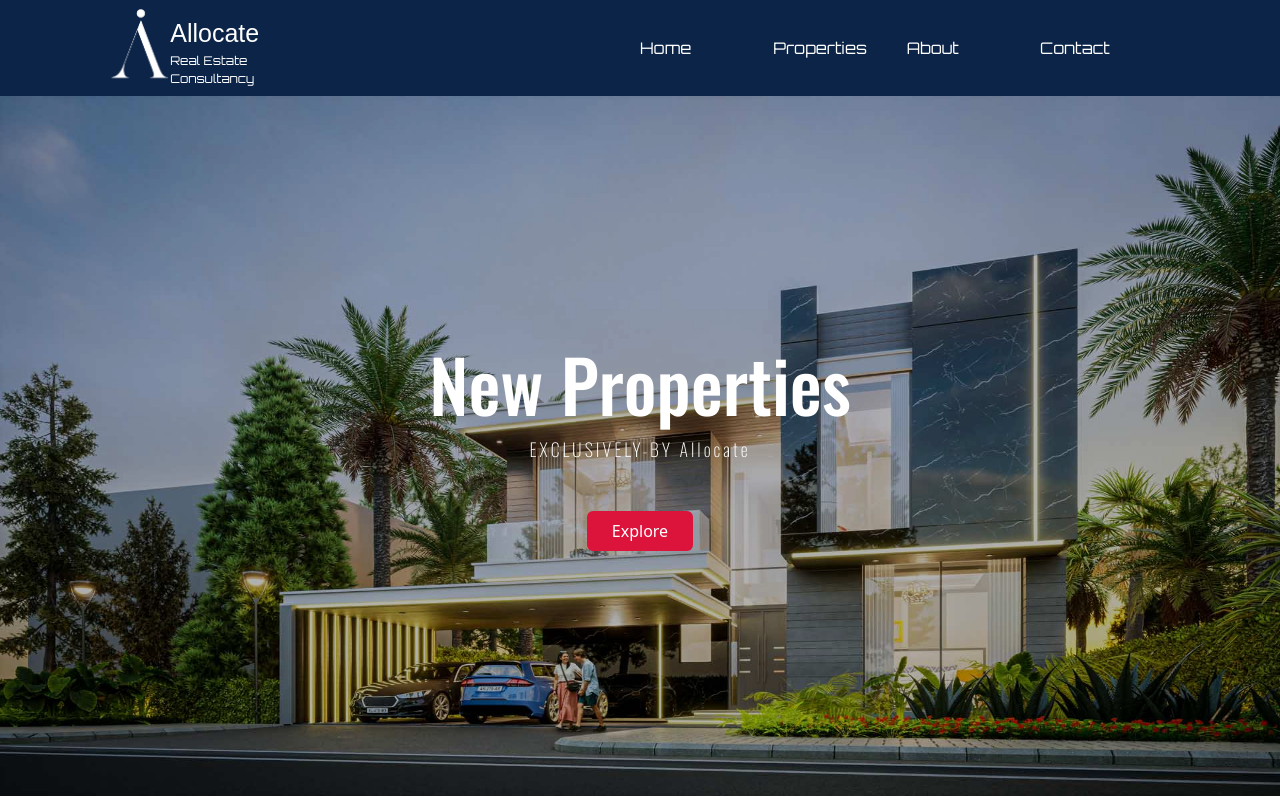
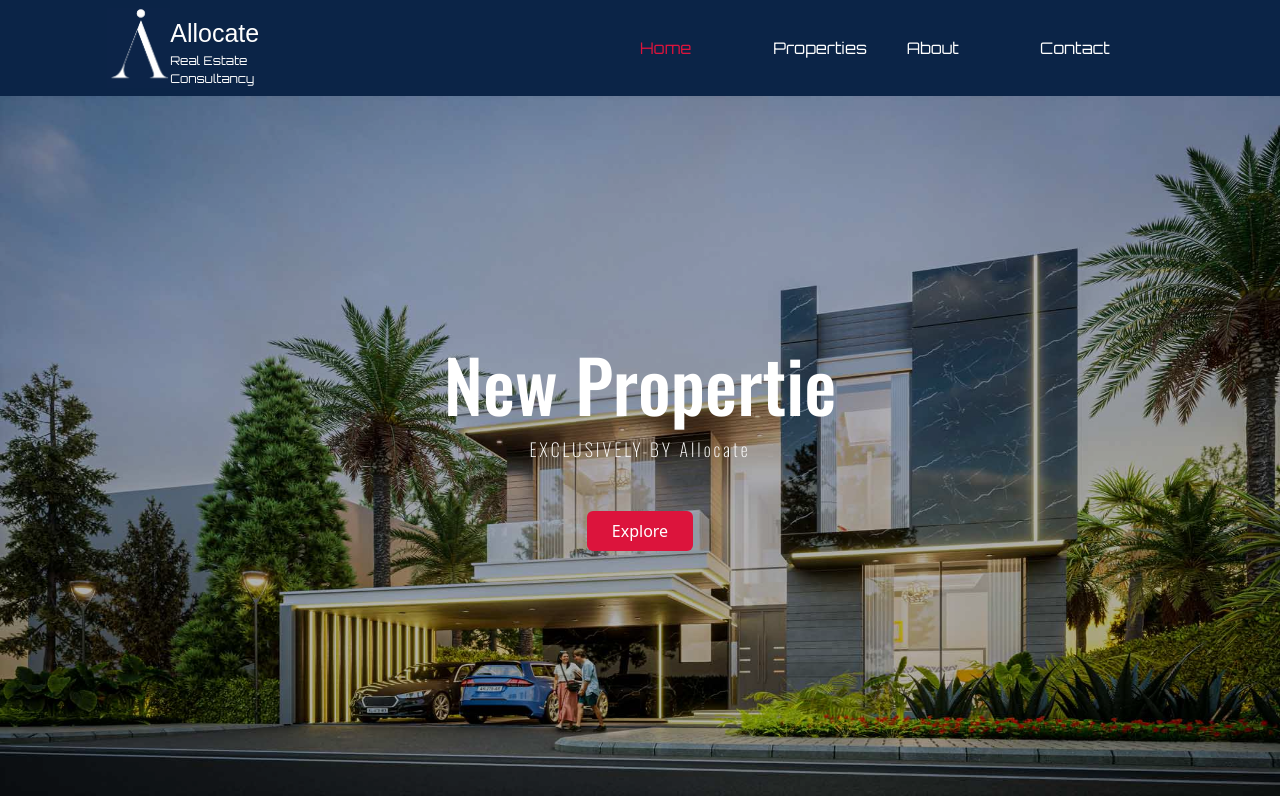
Before and after one commit to youssef-eissa/allocate-realestate, a React (Create React App) app: page / in a window 1280 px wide. Shown: the top 800 px of the page. Built offline with nearby package versions, Linux system fonts and the light colour scheme; no server answers; a web font is replaced by a local one.

Commit message:
home updates

```diff
--- a/package.json
+++ b/package.json
@@ -19,12 +19,15 @@
     "bootstrap": "^5.3.2",
     "bootstrapp": "^0.0.0",
     "formik": "^2.4.5",
+    "framer-motion": "^10.16.4",
     "react": "^18.2.0",
     "react-dom": "^18.2.0",
+    "react-intersection-observer": "^9.5.3",
     "react-loader-spinner": "^5.4.5",
     "react-router-dom": "^6.18.0",
     "react-scripts": "5.0.1",
     "react-slick": "^0.29.0",
+    "react-type-animation": "^3.2.0",
     "slick-carousel": "^1.8.1",
     "styled-components": "^6.1.1",
     "typescript": "^4.9.5",
--- a/src/App.tsx
+++ b/src/App.tsx
@@ -7,7 +7,7 @@ import { apiData } from "./components/types/apiTypes";
 import { Triangle } from "react-loader-spinner";
 import ContactUsSection from "./components/ContactUsSection";
 import Footer from "./components/Footer";
-
+import About from "./components/About";
 
 
 function App() {
@@ -18,8 +18,6 @@ const {data:ForSale,isFetching,isSuccess}=useQuery({
   refetchIntervalInBackground: false,
   refetchOnWindowFocus: false,
     staleTime: 1000 * 6000,
-
-
 })
 
   const {data:ForRent ,isFetching:ForRentFetching,isSuccess:ForRentSuccess} = useQuery({
@@ -30,7 +28,9 @@ const {data:ForSale,isFetching,isSuccess}=useQuery({
     refetchOnWindowFocus: false,
     staleTime: 1000 * 6000,
 
+
   })
+
 
   if (isFetching||ForRentFetching) {
     return <div className="container-fluid">
@@ -48,7 +48,8 @@ const {data:ForSale,isFetching,isSuccess}=useQuery({
     <div className="container-fluid p-0">
         <Navbar/>
       <Routes>
-        <Route path="/" element={<Home ForSale={ForSale as apiData[]} ForRent={ForRent as apiData[]} isFetching={isFetching} isSuccess={isSuccess} ForRentSuccess={ForRentSuccess} />}/>
+        <Route path="/" element={<Home ForSale={ForSale as apiData[]} ForRent={ForRent as apiData[]} isFetching={isFetching} isSuccess={isSuccess} ForRentSuccess={ForRentSuccess} />} />
+        <Route path='/about' element={<About/> } />
       </Routes>
       <ContactUsSection />
       <Footer/>
--- /dev/null
+++ b/src/StyledComponents/PageHead.style.tsx
@@ -0,0 +1,37 @@
+import styled from "styled-components";
+
+type BackGroundImg = {
+    background: string
+}
+export const StyledPageHead = styled.div<BackGroundImg>`
+background-image: url(${props => props.background}) ;
+background-size: cover;
+height: 300px;
+position: relative;
+& .overlay{
+    position: absolute;
+    width: 100%;
+    height: 100%;
+    background-color: #0b244752;
+    top: 0;
+    left: 0;
+
+}
+& .title{
+    font-family: 'Oswald', sans-serif;
+    color: white;
+    font-size: 18px;
+    letter-spacing: 5px;
+    position:relative;
+    z-index: 1;
+    font-weight:100;
+}
+& h2{
+    font-family: 'Oswald', sans-serif;
+    color: white;
+    font-size: 50px ;
+    font-weight: 500;
+    position:relative;
+    z-index: 1;
+}
+`
--- /dev/null
+++ b/src/components/About.tsx
@@ -0,0 +1,26 @@
+import { StyledPageHead } from '../StyledComponents/PageHead.style'
+import headBG from '../assets/about.webp'
+import {motion} from 'framer-motion'
+
+
+function About() {
+return (
+    <motion.div
+        initial={{opacity: 0}}
+        animate={{opacity: 1}}
+        exit={{ opacity: 0 }}
+        transition={{ duration: 2,type: "spring" }}
+        className='container-fluid'>
+        <div className='row'>
+            <StyledPageHead className='col-12 p-0 d-flex flex-column justify-content-center align-items-center' background={headBG}>
+                <div className="overlay"></div>
+                <div className='col-12 title text-center'>Who Are We</div>
+                <h2 className='col-12 text-center'>About Us</h2>
+            </StyledPageHead>
+
+        </div>
+    </motion.div>
+)
+}
+
+export default About
--- a/src/components/BuyAndRent.tsx
+++ b/src/components/BuyAndRent.tsx
@@ -2,10 +2,36 @@ import butImg from '../assets/buyImg.jpeg'
 import rentImg from '../assets/rentImg.jpeg'
 import { Link } from 'react-router-dom'
 import { WrapperSection } from '../StyledComponents/Section.style'
+import { useInView } from 'react-intersection-observer';
+import { useAnimation } from 'framer-motion';
+import { useEffect } from 'react';
+import { motion } from 'framer-motion';
+
+
 function BuyAndRent() {
+    const { ref, inView } = useInView({
+        threshold: 0.2
+    });
+    const animation = useAnimation();
+    useEffect(() => {
+        if (inView) {
+            animation.start({
+                x: 0,
+                transition: {
+                    duration: 1.5,
+                    type: 'spring',
+                    bounce: 0.3
+                }
+            })
+        } else {
+            animation.start({ x: '-100vw' })
+        }
+
+    }, [inView,animation])
+
 return (
-    <div className='container-fluid p-0'>
-        <div className='row BuyAndRent'>
+    <div ref={ref} className='container-fluid p-0'>
+        <motion.div animate={animation} className='row BuyAndRent'>
                 <WrapperSection className='col-12 d-flex flex-column justify-content-center '>
                 <div className='col-12 text-center SectionTitle mb-5'>
                     <div className='title col-12'>WHAT ARE YOU LOOKING FOR?</div>
@@ -23,7 +49,7 @@ return (
                     </div>
                 </div>
             </WrapperSection>
-        </div>
+        </motion.div>
 
     </div>
 )
--- a/src/components/Footer.css
+++ b/src/components/Footer.css
@@ -2,6 +2,7 @@
     background-color: #0B2447;
     color: white;
 }
+
 .footer .logoContainer{
     height: 100px;
 }
--- a/src/components/Home.tsx
+++ b/src/components/Home.tsx
@@ -6,6 +6,8 @@ import { apiData } from './types/apiTypes'
 import RentNewProperties from './RentNewProperties'
 import Testimonials from './Testimonials'
 import CompanyInfo from './CompanyInfo'
+import { motion } from 'framer-motion'
+
 
 
 
@@ -16,16 +18,22 @@ type THome = {
     isSuccess: boolean
     ForRentSuccess: boolean
 }
-function Home({ForSale,isFetching,isSuccess,ForRent,ForRentSuccess}:THome) {
+function Home({ ForSale, isFetching, isSuccess, ForRent, ForRentSuccess }: THome) {
+
 return (
-    <div className="container-fluid">
+    <motion.div
+        initial={{ opacity: 0 }}
+        animate={{ opacity: 1 }}
+        exit={{ opacity: 0 }}
+        transition={{ duration: 2,type: "spring" }}
+        className="container-fluid">
         <HomeImg/>
         <BuyAndRent/>
         <SaleNewProperties ForSale={ForSale}  isFetching={isFetching} isSuccess={isSuccess} />
         <RentNewProperties ForRentSuccess={ForRentSuccess} ForRent={ForRent} />
         <Testimonials />
         <CompanyInfo/>
-    </div>
+    </motion.div>
 )
 }
 
--- a/src/components/HomeImg.tsx
+++ b/src/components/HomeImg.tsx
@@ -1,14 +1,38 @@
 import { StyledLink } from '../StyledComponents/Link.style'
 import HeadHomeImage from '../assets/Villa-for-Sale-in-Damac Lagoons-pic-1-31501.png'
+import { TypeAnimation } from 'react-type-animation';
+
+
+
 function HomeImg() {
+
+    function Texttype(){
+        return (
+        <TypeAnimation
+        sequence={[
+            'New Properties',1000,
+            'New Villas',1000,
+            'New TwinHouses',1000
+                ]}
+        wrapper="h1"
+        cursor={false}
+        repeat={Infinity}
+                style={{  color: 'white', fontFamily: 'Oswald, sans-serif', fontWeight: '500' }}
+        speed={30}
+        />
+        )
+    }
+
 return (
-    <div className="container-fluid p-0">
-        <div className="row HomeImg">
+    <div  className="container-fluid p-0">
+        <div  className="row HomeImg">
             <div className="col-12 p-0 homeLandingImg position-relative d-flex justify-content-center align-items-center">
                 <img src={HeadHomeImage} alt='img' className='img-fluid w-100 h-100 position-absolute z-1' />
                 <div style={{ backgroundColor: 'rgba(0, 0, 0, 0.3)' }} className='HomeOverlay col-12 position-absolute w-100 h-100 z-2'></div>
                 <div className='col-6 d-flex flex-column homeLadingText z-3 align-items-center'>
-                    <h1 className='col-12 text-center'>New Properties</h1>
+                    <div className='col-12 text-center'>
+            <Texttype/>
+                    </div>
                     <span className='text-center col-12'>EXCLUSIVELY BY Allocate</span>
                     <StyledLink className='col-2 rounded p-2 text-center mt-5' to='/properties'>Explore</StyledLink>
                 </div>
--- a/src/components/Navbar.tsx
+++ b/src/components/Navbar.tsx
@@ -1,10 +1,50 @@
 import './navbar.css'
 import logo from '../assets/theLogo.jpeg'
 import { Link } from 'react-router-dom'
+import { useLocation } from 'react-router-dom'
+import { useEffect, useState,useRef } from 'react'
 function Navbar() {
+    const location = useLocation()
+    const ref=useRef<HTMLDivElement>(null)
+    const Progref=useRef<HTMLDivElement>(null)
+    const [scrolled, setScroll] = useState<number>(0)
+    function handleScrollNavBar() {
+        const currentScroll = window.scrollY
+        if (currentScroll>scrolled+100&& ref.current) {
+            ref.current.style.transform = 'translateY(-100%)'
+            setScroll(currentScroll)
+        } else if (currentScroll + 100 < scrolled && ref.current) {
+            ref.current.style.transform = 'translateY(0)'
+            ref.current.style.position='fixed'
+            ref.current.style.top='0'
+            setScroll(currentScroll)
+        } else if(currentScroll===0 && ref.current){
+            ref.current.style.position = 'relative'
+            setScroll(currentScroll)
+
+        }
+
+    }
+    useEffect(() => {
+        window.addEventListener('scroll', handleScrollNavBar)
+        return () => {
+            window.removeEventListener('scroll', handleScrollNavBar)
+        }
+    })
+    function handleScrollProgressBar(){
+    if (Progref.current) {
+        Progref.current.style.width = `${(window.scrollY/ (document.body.scrollHeight - window.innerHeight)) * 100}%`
+    }
+}
+    useEffect(() => {
+        window.addEventListener('scroll', handleScrollProgressBar)
+        return () => {
+            window.removeEventListener('scroll', handleScrollProgressBar)
+        }
+    })
 return (
-    <div className='container-fluid navBar py-2'>
-        <div className='row d-flex justify-content-center'>
+    <div ref={ref} className='container-fluid navBar py-2'>
+        <div  className='row d-flex justify-content-center'>
             <div className='col-10 d-flex justify-content-between p-0'>
                 <Link to='/' className='col-3 LogoBox d-flex'>
                     <img src={logo} alt="logo" className='img-fluid ' />
@@ -14,11 +54,14 @@ return (
                     </div>
                 </Link>
                 <div className='col-6 d-flex justify-content-around align-items-center'>
-                    <Link to='/' className='col-3 toPage'>Home</Link>
-                    <Link to='/properties' className='col-3 toPage'>Properties</Link>
-                    <Link to='/about' className='col-3 toPage'>About</Link>
-                    <Link to='/contact' className='col-3 toPage'>Contact</Link>
+                    <Link style={location.pathname==='/'?{color:'crimson'}:{color:'white'}} to='/' className='col-3 toPage'>Home</Link>
+                    <Link style={location.pathname==='/properties'?{color:'crimson'}:{color:'white'}} to='/properties' className='col-3 toPage'>Properties</Link>
+                    <Link style={location.pathname==='/about'?{color:'crimson'}:{color:'white'}} to='/about' className='col-3 toPage'>About</Link>
+                    <Link style={location.pathname==='/contact'?{color:'crimson'}:{color:'white'}} to='/contact' className='col-3 toPage'>Contact</Link>
                 </div>
+            </div>
+            <div className='col-12 scrollBarBG'>
+                <div ref={Progref} className='col-12 scrollBarBGProgress'></div>
             </div>
         </div>
     </div>
--- a/src/components/navbar.css
+++ b/src/components/navbar.css
@@ -1,6 +1,24 @@
 .navBar{
     position: relative;
     background-color: #0B2447;
+    z-index: 1000;
+    transition: 0.3s;
+}
+.scrollBarBG{
+    position: absolute;
+    bottom: 0;
+    left: 0;
+    width: 100%;
+    height: 5px;
+    background-color: whitesmoke;
+}
+.scrollBarBGProgress{
+    position: absolute;
+    bottom: 0;
+        left: 0;
+        width: 0;
+        height: 100%;
+        background-color: #0B2447;
 }
 .LogoBox {
     height: 80px;
```
Also changed, not shown: src/components/SaleNewProperties.tsx (+4 -3 lines), src/assets/about.webp (added), 1 other file (tests, documents, lock files or other folders).
